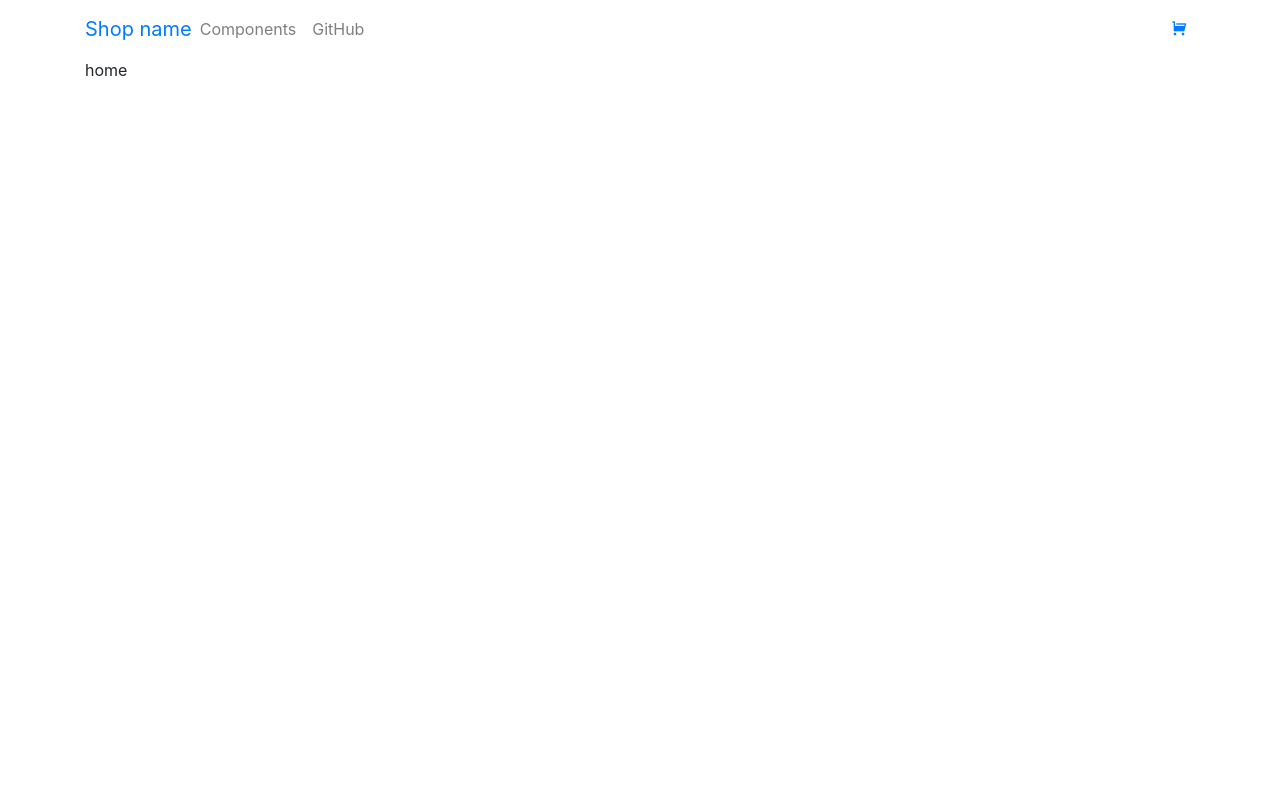
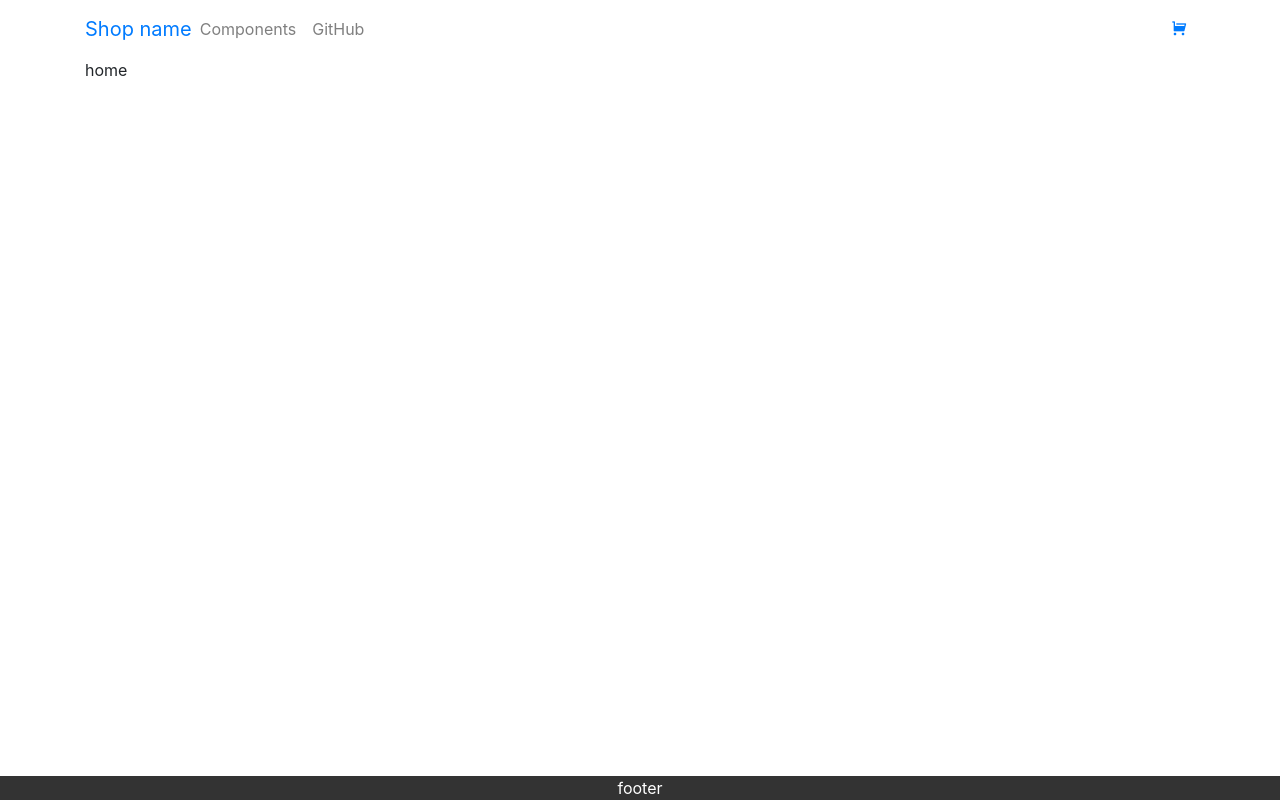
Before and after one commit to andols-dev/webshop, a React (Create React App) app: page / in a window 1280 px wide. Built offline with nearby package versions, Linux system fonts and the light colour scheme.

Commit message:
created a footer

```diff
--- a/src/App.js
+++ b/src/App.js
@@ -5,6 +5,7 @@ import Navigation from './components/Navigation'
 import {Switch, Route} from 'react-router-dom'
 import Home from './pages/Home'
 import Cart from "./pages/Cart";
+import Footer from './components/Footer';
 
 function App() {
   return (
@@ -21,8 +22,9 @@ function App() {
           </Route>
         </Switch>
       </div>
+      {/* End of container */}
+      <Footer />
     </div>
-    // End of container
   );
 }
 
--- /dev/null
+++ b/src/components/Footer.css
@@ -0,0 +1,8 @@
+.footer {
+  position: absolute;
+  bottom: 0;
+  width: 100%;
+  background-color: #333;
+  color:#fff;
+  text-align: center;
+}
--- /dev/null
+++ b/src/components/Footer.js
@@ -0,0 +1,9 @@
+import React from 'react'
+import './Footer.css'
+export default function Footer() {
+    return (
+      <div className="footer">
+        <div className="container">footer</div>
+      </div>
+    );
+}
--- a/src/components/Navigation.js
+++ b/src/components/Navigation.js
@@ -28,7 +28,7 @@ export default function Navigation(props) {
               <Nav navbar>
                 <NavItem>
                   <NavLink href="https://github.com/reactstrap/reactstrap">
-                    <Link to="/home">
+                    <Link to="/cart">
                       <i class="ri-shopping-cart-fill"></i>
                     </Link>
                   </NavLink>
```
